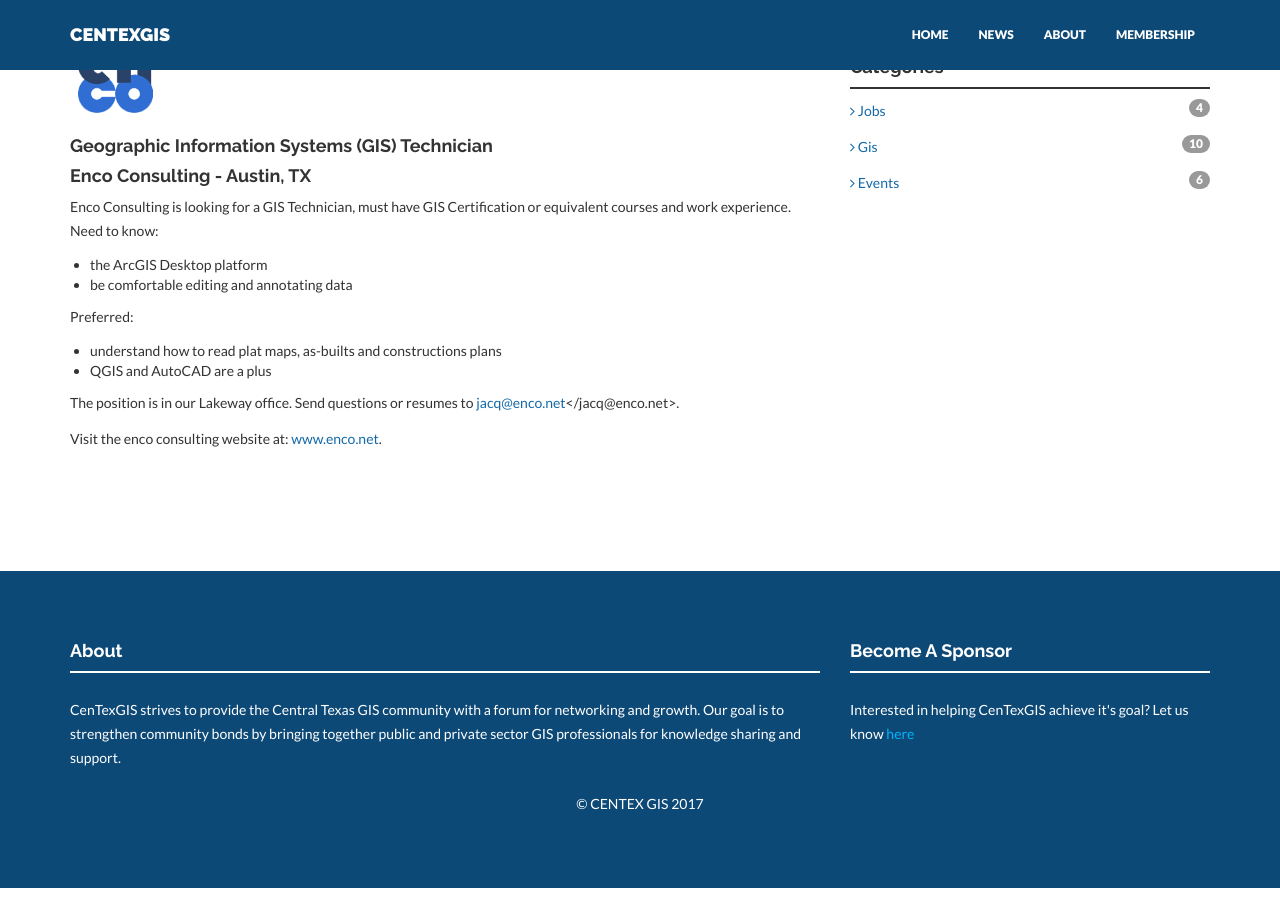
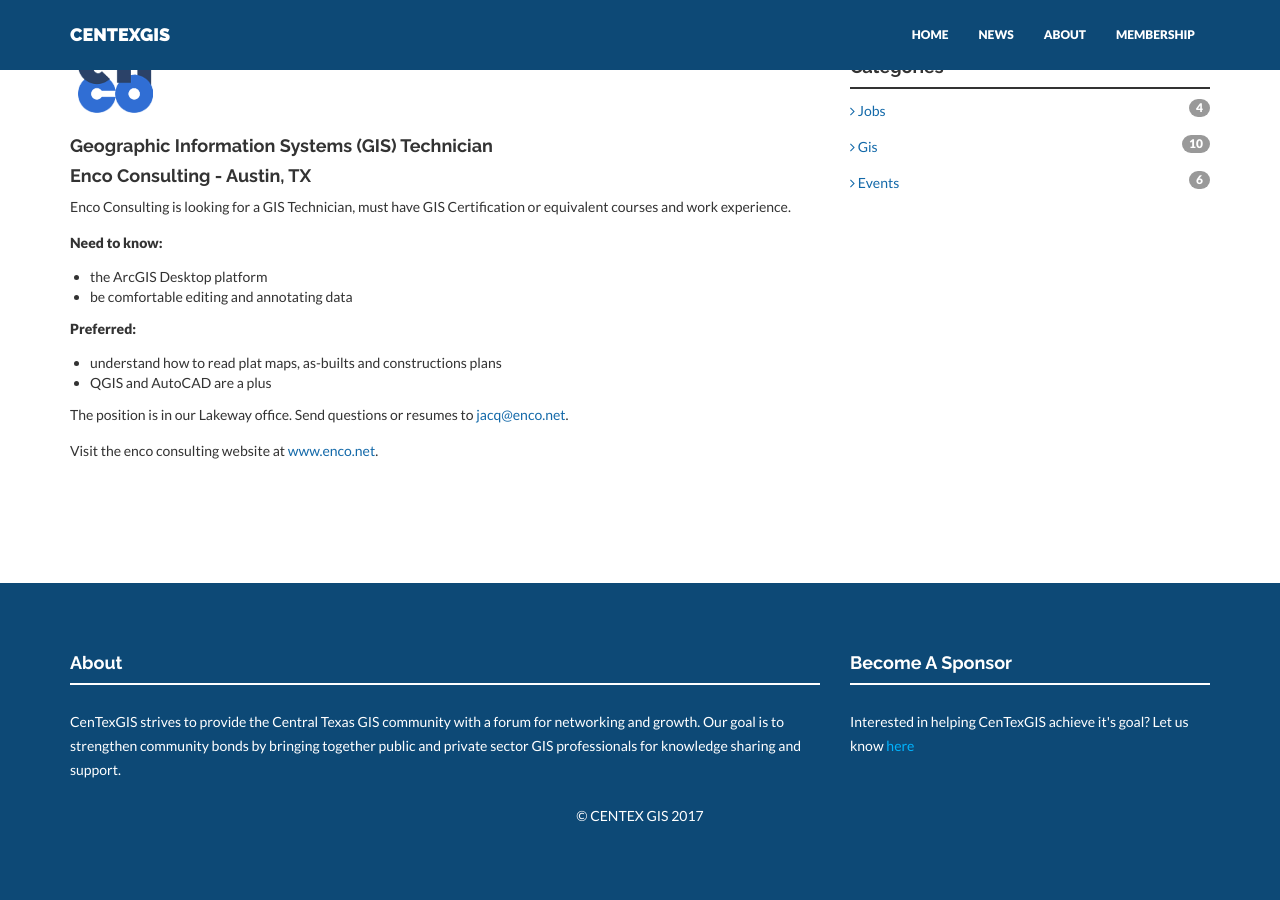
Before and after one commit to centexgis/centexgis.github.io, a Jekyll site: the page built from _posts/jobs/2017-04-25-gis-tech-enco-consulting.md, in a window 1280 px wide and 900 px high, scrolled down 307 px. Built offline with Jekyll 4.4.1, drawn with Linux system fonts in a browser that asks for light colours; nearby versions of some CDN libraries; part of the change alters nothing that is shown.

Commit message:
last enco consulting job post edit

```diff
--- a/_posts/jobs/2017-04-25-gis-tech-enco-consulting.md
+++ b/_posts/jobs/2017-04-25-gis-tech-enco-consulting.md
@@ -17,14 +17,16 @@ categories:
 
 Enco Consulting is looking for a GIS Technician, must have GIS Certification or equivalent courses and work experience.
 <!--more-->
-Need to know:
+
+**Need to know:**
 - the ArcGIS Desktop platform
 - be comfortable editing and annotating data
 
-Preferred:
+**Preferred:**
 - understand how to read plat maps, as-builts and constructions plans
 - QGIS and AutoCAD are a plus
 
-The position is in our Lakeway office. Send questions or resumes to <jacq@enco.net></jacq@enco.net>.
+The position is in our Lakeway office.
+Send questions or resumes to  <jacq@enco.net>.
 
-Visit the enco consulting website at: [www.enco.net](http://www.enco.net/).
+Visit the enco consulting website at  [www.enco.net](http://www.enco.net/).
```
